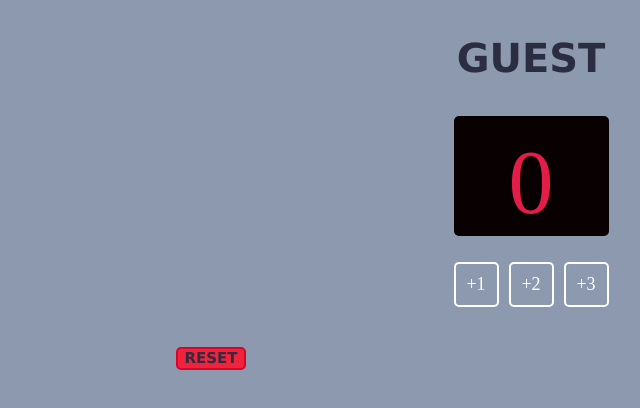
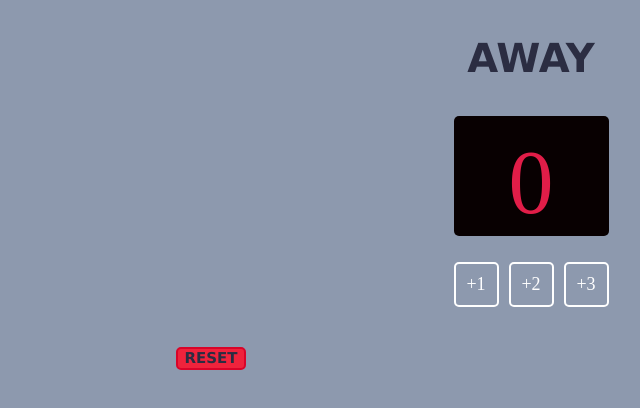
Before and after one commit to ElizabethLankford/Score-board, a plain HTML site: page index.html in a window 1280 px wide. Shown: the full height of the page, 429-1069 px from the left. Drawn offline with nearby package versions, Linux system fonts and the light colour scheme; a web font is replaced by a local one.

Commit message:
Update index.html
Changed "GUEST" title to "AWAY"

```diff
--- a/index.html
+++ b/index.html
@@ -19,7 +19,7 @@
                 </div>
             </div>
             <div>
-                <h3>GUEST</h3>
+                <h3>AWAY</h3>
                 <div class="guestbox">
                      <div class="guestscore">
                          <span id="guest-score">0</span>
```
